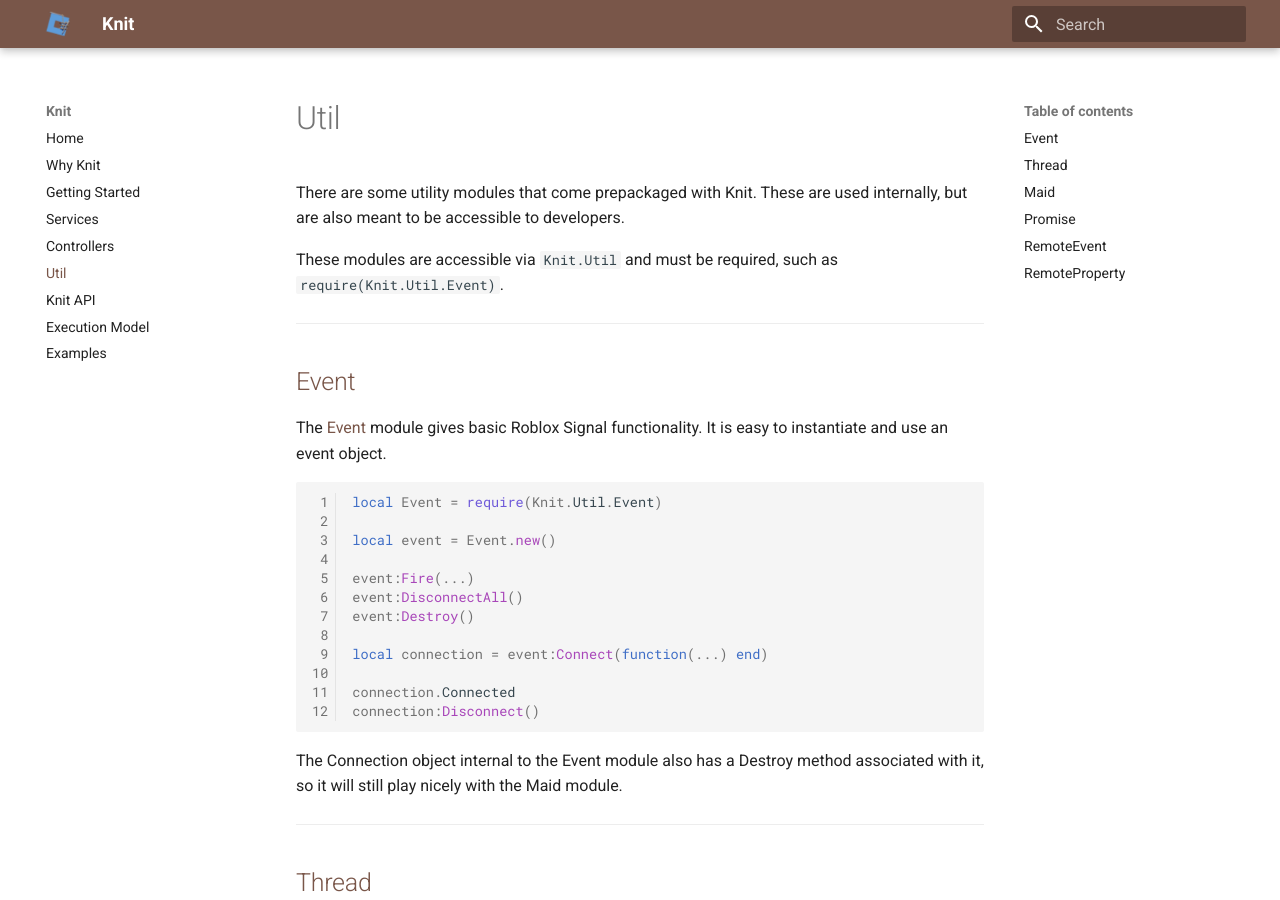
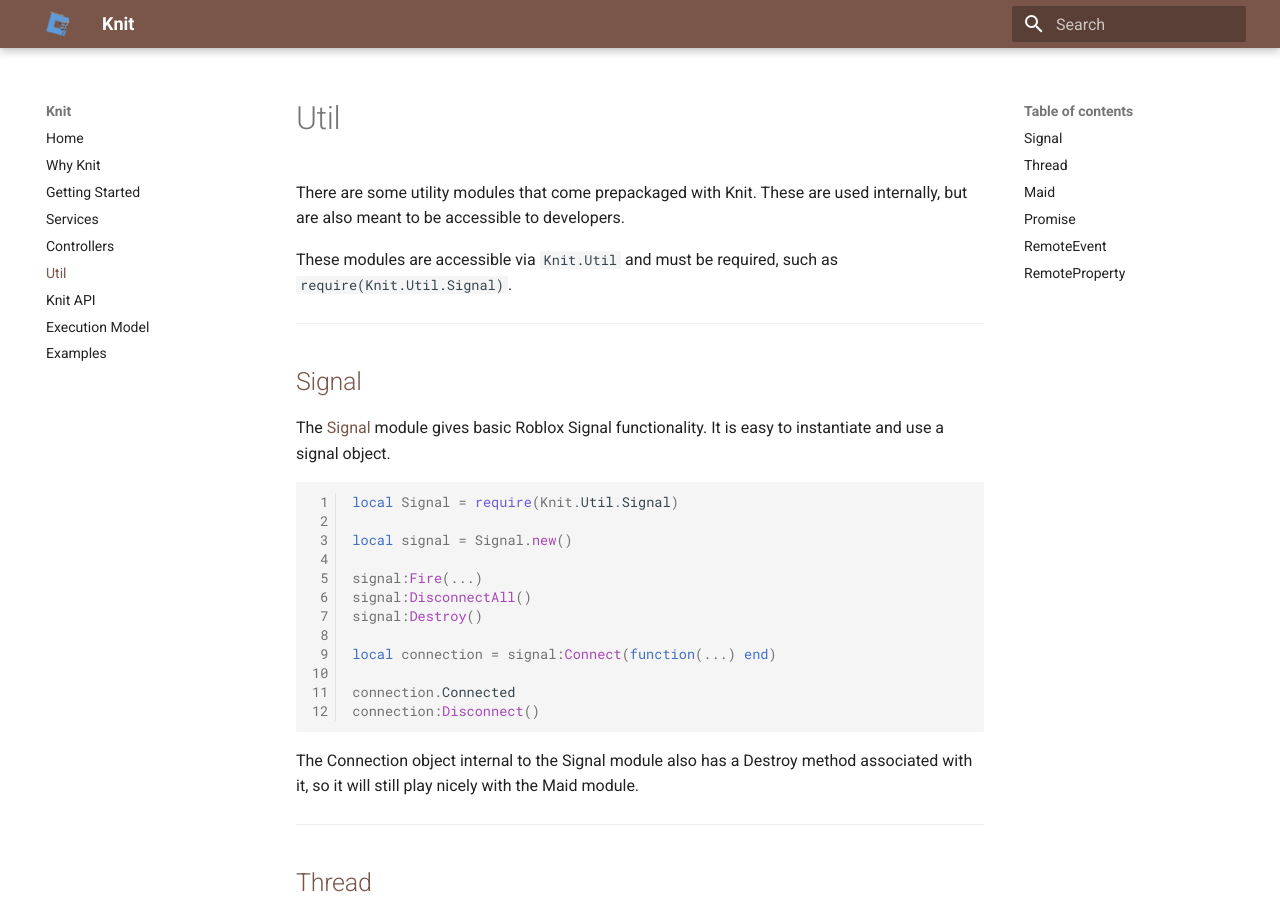
Before and after one commit to Sleitnick/Knit, an MkDocs documentation site: the page built from docs/util.md, in a window 1280 px wide and 900 px high. Built offline with MkDocs 1.6.1 and Material for MkDocs 9.7.7, drawn with Linux system fonts in a browser that asks for light colours.

Commit message:
Component

````diff
--- a/docs/util.md
+++ b/docs/util.md
@@ -1,29 +1,29 @@
 There are some utility modules that come prepackaged with Knit. These are used internally, but are also meant to be accessible to developers.
 
-These modules are accessible via `Knit.Util` and must be required, such as `require(Knit.Util.Event)`.
+These modules are accessible via `Knit.Util` and must be required, such as `require(Knit.Util.Signal)`.
 
 --------------------
 
-## [Event](https://github.com/Sleitnick/Knit/blob/master/src/Knit/Util/Event.lua)
+## [Signal](https://github.com/Sleitnick/Knit/blob/master/src/Knit/Util/Signal.lua)
 
-The [Event](https://github.com/Sleitnick/Knit/blob/master/src/Knit/Util/Event.lua) module gives basic Roblox Signal functionality. It is easy to instantiate and use an event object.
+The [Signal](https://github.com/Sleitnick/Knit/blob/master/src/Knit/Util/Signal.lua) module gives basic Roblox Signal functionality. It is easy to instantiate and use a signal object.
 
 ```lua
-local Event = require(Knit.Util.Event)
+local Signal = require(Knit.Util.Signal)
 
-local event = Event.new()
+local signal = Signal.new()
 
-event:Fire(...)
-event:DisconnectAll()
-event:Destroy()
+signal:Fire(...)
+signal:DisconnectAll()
+signal:Destroy()
 
-local connection = event:Connect(function(...) end)
+local connection = signal:Connect(function(...) end)
 
 connection.Connected
 connection:Disconnect()
 ```
 
-The Connection object internal to the Event module also has a Destroy method associated with it, so it will still play nicely with the Maid module.
+The Connection object internal to the Signal module also has a Destroy method associated with it, so it will still play nicely with the Maid module.
 
 --------------------
 
--- a/src/Knit/Version.txt
+++ b/src/Knit/Version.txt
@@ -1 +1 @@
-0.0.4-alpha
+0.0.5-alpha
````
Also changed, not shown: docs/controllers.md (+3 -3 lines), docs/knitapi.md (+1 -1 lines), docs/services.md (+7 -7 lines), 5 other files.
